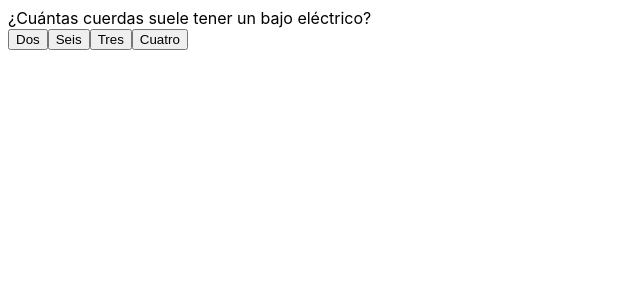
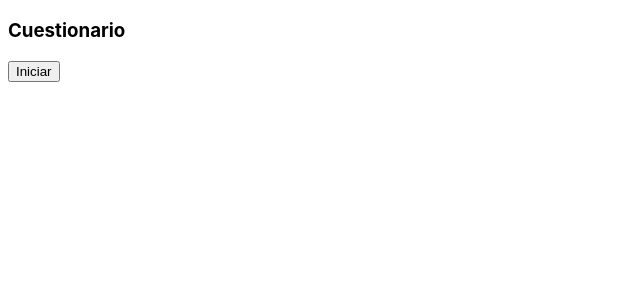
Before and after one commit to briansleonel/prueba-tecnica-frontend, a React (Vite) app: page / in a window 1280 px wide. Shown: the top 300 px of the page, without its empty margins (0-640 px from the left). Built offline with nearby package versions, Linux system fonts and the light colour scheme.

Commit message:
feat: add view to start the questionnaire

```diff
--- a/src/App.tsx
+++ b/src/App.tsx
@@ -4,10 +4,11 @@ import { IQuestion } from "./types/question";
 import QuestionComponent from "./components/question/Question";
 import InformationComponent from "./components/question/Information";
 import EndQuestionnaire from "./components/question/EndQuestionnaire";
+import StartQuestionnaire from "./components/question/StartQuestionnaire";
 
 function App() {
-    const [indexQuestion, setIndexQuestion] = useState(0);
-    const [question, setQuestion] = useState<IQuestion>(data[indexQuestion]);
+    const [indexQuestion, setIndexQuestion] = useState(-1);
+    const [question, setQuestion] = useState<IQuestion>(data[0]);
     const [selectedAnswer, setSelectedAnswer] = useState(false);
     const [correct, setCorrect] = useState(false);
     const [finish, setFinish] = useState(false);
@@ -45,9 +46,14 @@ function App() {
      * Verifico el momento en el que se avanza a la siguiente pregunta
      */
     useEffect(() => {
-        setQuestion(data[indexQuestion]);
-        setSelectedAnswer(false);
+        if (indexQuestion >= 0) {
+            setQuestion(data[indexQuestion]);
+            setSelectedAnswer(false);
+        }
     }, [indexQuestion]);
+
+    if (indexQuestion < 0)
+        return <StartQuestionnaire setIndexQuestion={setIndexQuestion} />;
 
     if (finish)
         return (
--- /dev/null
+++ b/src/components/question/StartQuestionnaire.tsx
@@ -0,0 +1,12 @@
+export default function StartQuestionnaire({
+    setIndexQuestion,
+}: {
+    setIndexQuestion: (state: number) => void;
+}) {
+    return (
+        <>
+            <h3>Cuestionario</h3>
+            <button onClick={() => setIndexQuestion(0)}>Iniciar</button>
+        </>
+    );
+}
```
